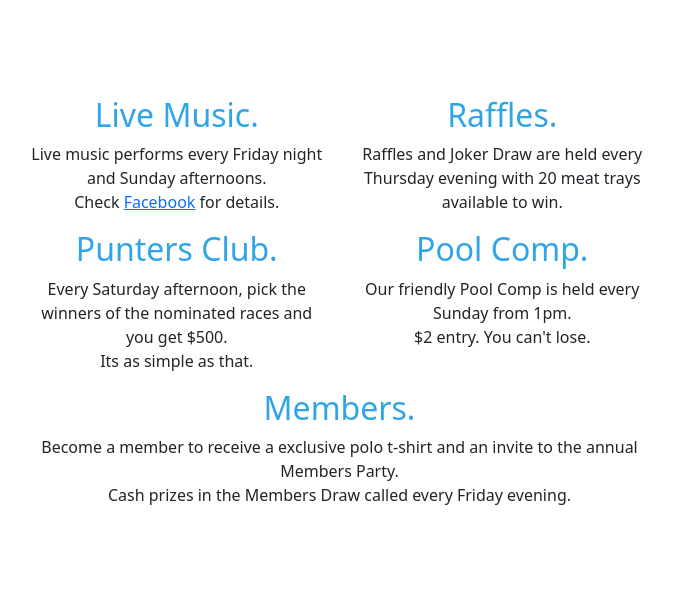
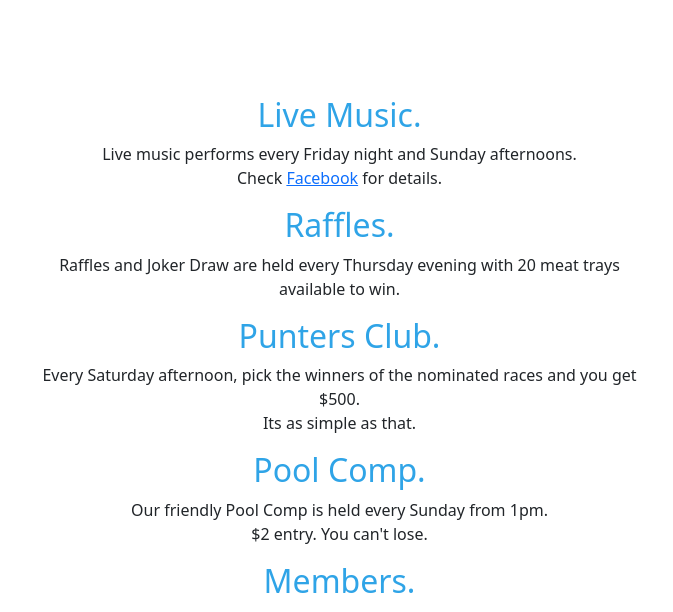
Before and after one commit to RiverviewHotel/RiverviewHotel.github.io, a Jekyll site: the page built from whats-on.html, in a window 1280 px wide. Shown: the part 506-1118 px from the top of the page, without its empty margins (68-741 px from the left). Built offline with Jekyll 4.4.1, drawn with Linux system fonts in a browser that asks for light colours.

Commit message:
Update whats-on.html

```diff
--- a/whats-on.html
+++ b/whats-on.html
@@ -9,27 +9,25 @@ background: /img/IMG_1363_bg.jpg
 ---
 <div class="container">
   <div class="row">
-    <div class="col-lg-7 col-md-5">
+    <div class="col-lg-7 col-md-5 text-center">
       <div class="row">
-        <div id="stay" class="col-lg-6 text-center">
+        <div>
           <h2 class="text-brand">Live Music.</h2>
           <p>Live music performs every Friday night and Sunday afternoons.<br>Check <a href="https://www.facebook.com/RiverviewHotel.Murwillumbah/">Facebook</a> for details.</p>
         </div>
-        <div id="raffles" class="col-lg-6 text-center">
+        <div>
           <h2 class="text-brand">Raffles.</h2>
           <p>Raffles and Joker Draw are held every Thursday evening with 20 meat trays available to win.</p>
         </div>
-        <div class="clearfix visible-lg-block"></div>
-        <div id="punters" class="col-lg-6 text-center">
+        <div>
           <h2 class="text-brand">Punters Club.</h2>
           <p>Every Saturday afternoon, pick the winners of the nominated races and you get $500.<br>Its as simple as that.</p>
         </div>
-        <div id="pool" class="col-lg-6 text-center">
+        <div>
           <h2 class="text-brand">Pool Comp.</h2>
           <p>Our friendly Pool Comp is held every Sunday from 1pm.<br>$2 entry. You can't lose.</p>
         </div>
-        <div class="clearfix visible-lg-block"></div>
-        <div id="members" class="text-center">
+        <div>
           <h2 class="text-brand">Members.</h2>
           <p>Become a member to receive a exclusive polo t-shirt and an invite to the annual Members Party.<br>Cash prizes in the Members Draw called every Friday evening.</p>
         </div>
@@ -39,4 +37,4 @@ background: /img/IMG_1363_bg.jpg
       {% include fcbk_scrpt.html %} {% include fcbk_events.html %}
     </div>
   </div>
-</div> <!-- End of content -->
+</div>
```
